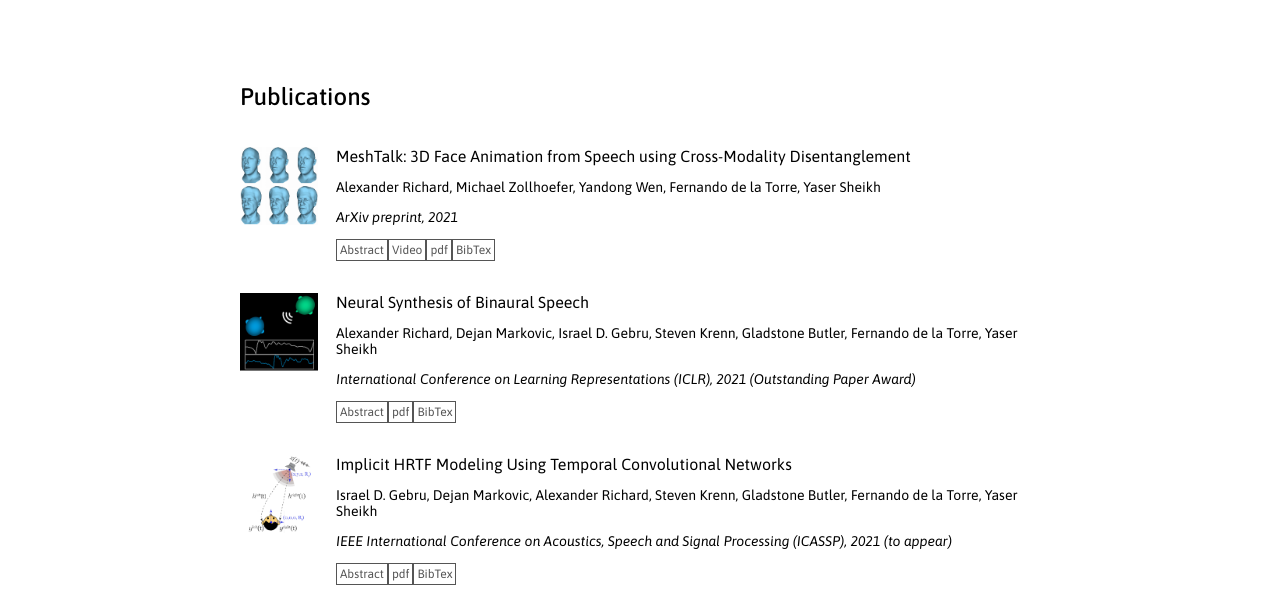
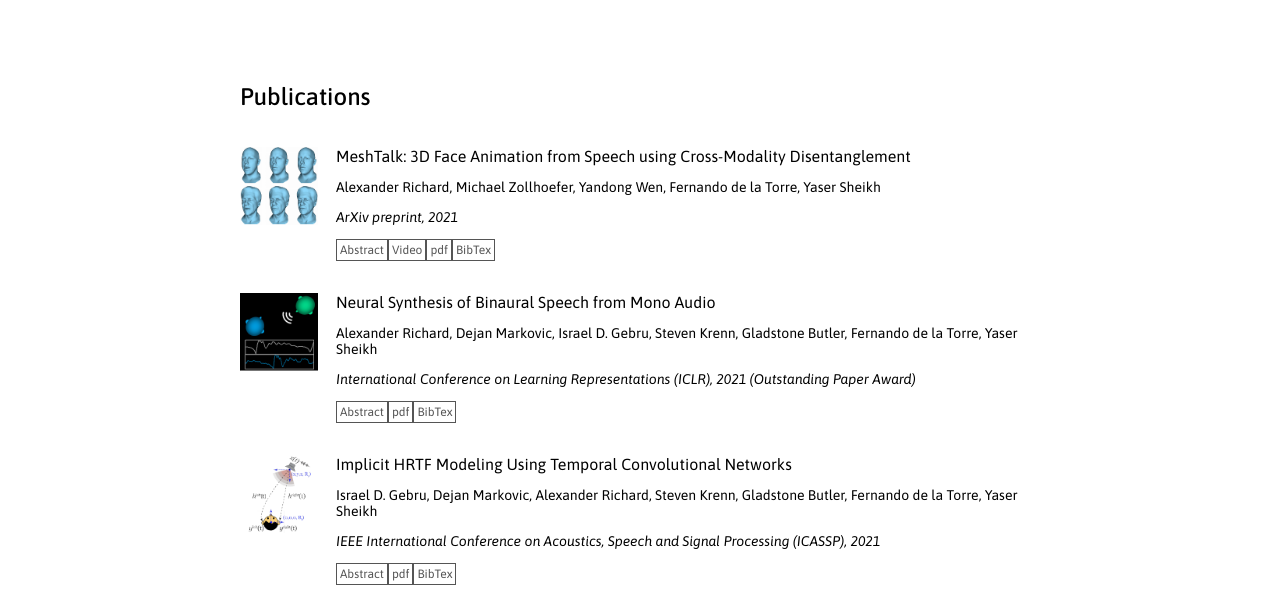
Before and after one commit to alexanderrichard/alexanderrichard.github.io, a plain HTML site: page index.html in a window 1280 px wide. Shown: the part 181-795 px from the top of the page. Drawn offline with nearby package versions, Linux system fonts and the light colour scheme.

Commit message:
Update index.html

```diff
--- a/index.html
+++ b/index.html
@@ -76,7 +76,7 @@ We demonstrate that our approach outperforms several baselines and obtains state
     <div class="publication">
         <div class="pubimg"><img src="publications/img/richard_neural_synthesis_of_binaural_speech.png" class="thumbnail"></div>
         <div style="display:table-row">
-            <div class="pubtitle">Neural Synthesis of Binaural Speech</div>
+            <div class="pubtitle">Neural Synthesis of Binaural Speech from Mono Audio</div>
             <div class="pubauthors">Alexander Richard, Dejan Markovic, Israel D. Gebru, Steven Krenn, Gladstone Butler, Fernando de la Torre, Yaser Sheikh</div>
             <div class="pubinfo">International Conference on Learning Representations (ICLR), 2021 (Outstanding Paper Award)</div>
             <div class="pubbox trigger"><a href="javascript:void(0)">Abstract</a></div>
@@ -92,7 +92,7 @@ We demonstrate that our approach outperforms several baselines and obtains state
         <div style="display:table-row">
             <div class="pubtitle">Implicit HRTF Modeling Using Temporal Convolutional Networks</div>
             <div class="pubauthors">Israel D. Gebru, Dejan Markovic, Alexander Richard, Steven Krenn, Gladstone Butler, Fernando de la Torre, Yaser Sheikh</div>
-            <div class="pubinfo">IEEE International Conference on Acoustics, Speech and Signal Processing (ICASSP), 2021 (to appear)</div>
+            <div class="pubinfo">IEEE International Conference on Acoustics, Speech and Signal Processing (ICASSP), 2021</div>
             <div class="pubbox trigger"><a href="javascript:void(0)">Abstract</a></div>
             <div class="pubbox"><a href="publications/pdf/richard_implicit_hrtf.pdf">pdf</a></div>
             <div class="pubbox"><a href="publications/bibtex/richard_implicit_hrtf.bib">BibTex</a></div>
```
